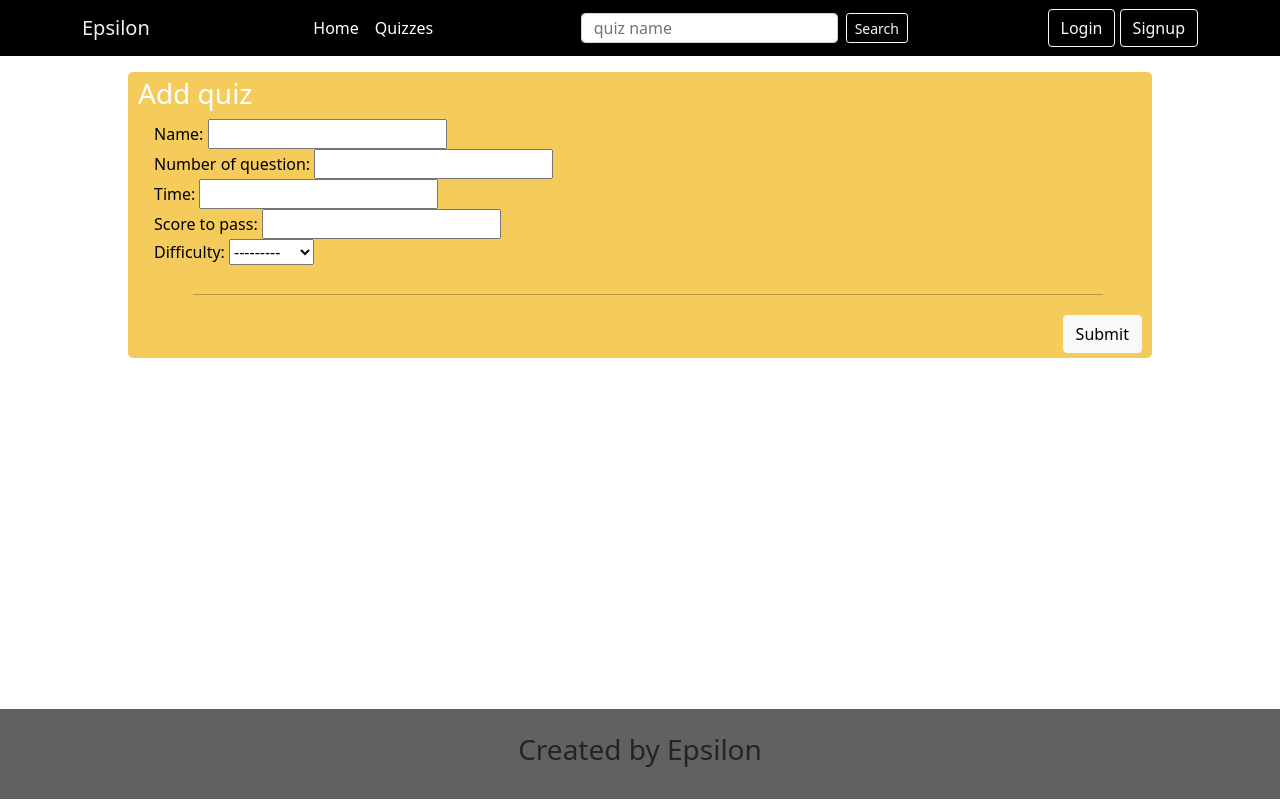
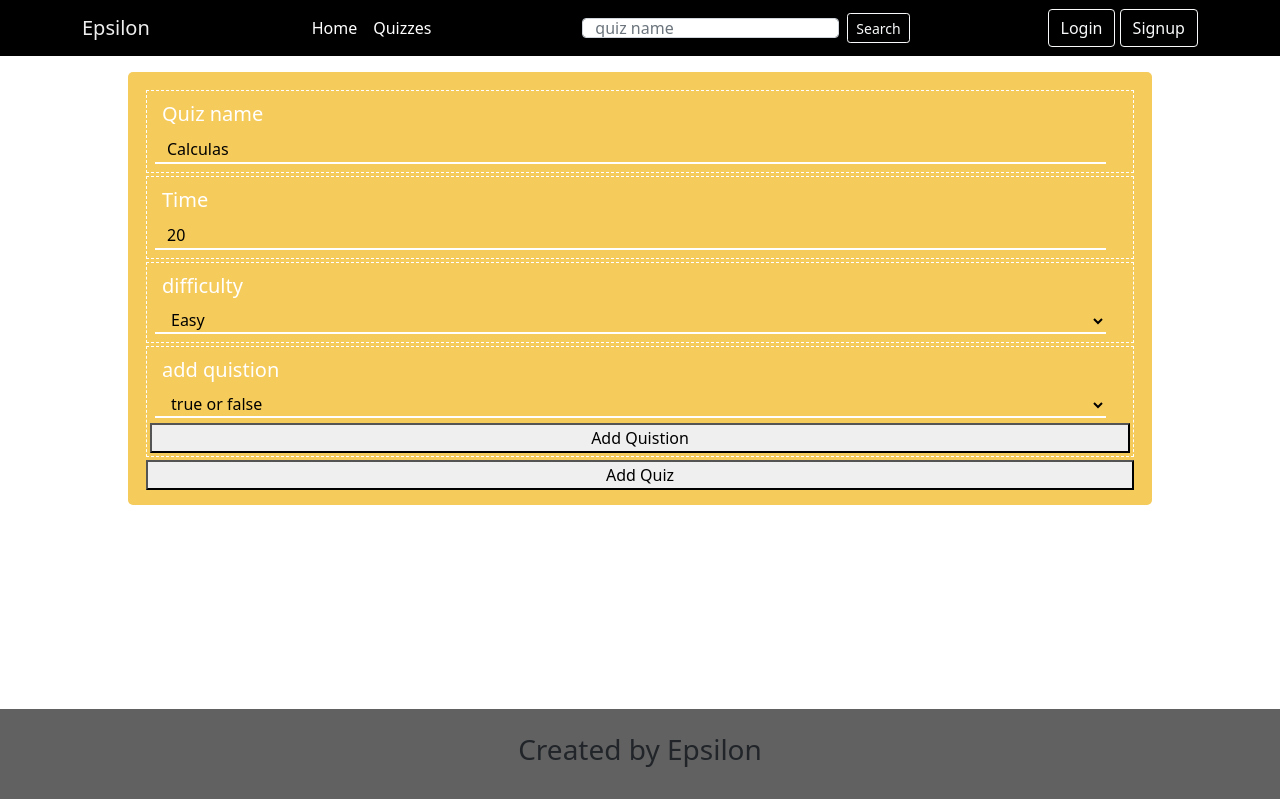
Before and after one commit to x3bodee/Quiz-project, a Django app: page /addquiz/ in a window 1280 px wide. Run offline with Django 3.2, Linux system fonts and the light colour scheme.

Commit message:
finished the front end of add quiz with questions

```diff
--- /dev/null
+++ b/quiz/static/css/newquiz.css
@@ -0,0 +1,80 @@
+.content{
+    max-width: 80%;
+    padding: 15px 20px;
+    background-color: #F5CB5C;
+    text-align: left;
+    border-radius: 5px;
+    color: white;
+}
+
+#addQuizForm{
+    display: flex;
+    flex-direction: column;
+    padding: 0px 10px;
+}
+
+.row{
+    margin-top: 3px;
+
+}
+
+.row>*{
+    flex-shrink: 0;
+    width: 97%;
+    max-width: none;
+}
+
+.borderr{
+    border: 1px dashed white;
+    padding: 3px;
+}
+
+.btn-add{
+    margin-top: 3px;
+}
+
+.btnn{
+    width: 100%;
+}
+
+label{
+    color: white;
+    font-size: 20px;
+    font-weight: 500;
+    margin-bottom: 2px;
+    padding: 5px 5px;
+}
+
+input ,select{
+    border: none;
+    border-bottom: 2px solid white;
+    background-color: #f5cc5c;
+    width: 100%;
+    margin: 5px;
+    color: white;
+
+  }
+
+input:focus ,select:focus{
+    border: none;
+    outline: none;
+    border-bottom: 2px solid black;
+    color: white;
+  }
+
+  ::placeholder { /* Chrome, Firefox, Opera, Safari 10.1+ */
+    color: black;
+    opacity: 1; /* Firefox */
+  }
+
+  :-ms-input-placeholder { /* Internet Explorer 10-11 */
+    color: black;
+  }
+
+  ::-ms-input-placeholder { /* Microsoft Edge */
+    color: black;
+  }
+
+  select, option{
+      color: black;
+  }
--- /dev/null
+++ b/quiz/static/js/addquistion.js
@@ -0,0 +1,117 @@
+var q=0
+
+function addQuestion(){
+    console.log("add new question feild")
+
+    let selected = document.getElementById("selectType")
+    let val = selected.options[selected.selectedIndex].value;
+    console.log(val)
+    var adddiv = document.getElementById("add");
+    var addQuizForm = document.getElementById("addQuizForm");
+
+    // create row
+    // add qustion label
+    // add input for the qusition
+    let div=document.createElement('div')
+    div.setAttribute("value","0")
+    let label=document.createElement('label')
+    let inpput=document.createElement('input')
+    div.className='row borderr'
+    label.innerText="question"
+    inpput.type="text"
+    inpput.placeholder="Enter the question"
+    q++
+    inpput.id="qustion"+q
+    div.id="q"+q
+    // div.classList.("borderr");
+
+    // create answer for t or f and mcq
+    let label2=document.createElement('label')
+    let answer=document.createElement('input')
+    let select=document.createElement('select')
+
+    label2.innerText="Answer"
+
+    if (val == "true") {
+        // create  answer for T or F
+        let tr=document.createElement('option')
+        let fa=document.createElement('option')
+        tr.value = true
+        tr.text="true"
+        fa.value = false
+        fa.text="false"
+        select.id="q"+q+"-answer"
+        select.appendChild(tr)
+        select.appendChild(fa)
+    }else{
+    // create  answer for mcq
+    answer.type="text"
+    answer.placeholder="Enter the Answer"
+    answer.id="q"+q+"-answer"
+    }
+
+    // create button add choice
+    // create button delete choice
+    let add_choice=document.createElement('button')
+    add_choice.setAttribute("onclick","addChoice(this)");
+    add_choice.id="addch"
+    add_choice.type="button"
+    add_choice.innerText="Add Choice"
+    add_choice.classList.add("btn-add")
+
+
+    let delete_choice=document.createElement('button')
+    delete_choice.id="delete"
+    delete_choice.type="button"
+    delete_choice.innerText="Delete Choice"
+    delete_choice.classList.add("btn-add")
+
+    let delete_question=document.createElement('button')
+    delete_question.id="delete"
+    delete_question.type="button"
+    delete_question.innerText="Delete Question"
+    delete_question.classList.add("btn-add")
+
+    if (val == "true") {
+        console.log("inside")
+        div.appendChild(label)
+        div.appendChild(inpput)
+        div.appendChild(label2)
+        div.appendChild(select)
+        div.appendChild(delete_question)
+    }else{
+        div.appendChild(label)
+        div.appendChild(inpput)
+        div.appendChild(label2)
+        div.appendChild(answer)
+        div.appendChild(add_choice)
+        div.appendChild(delete_choice)
+        div.appendChild(delete_question)
+    }
+
+    addQuizForm.insertBefore(div,adddiv);
+
+}
+
+/* <input class="form-check-input" type="radio" name="exampleRadios" id="exampleRadios2" value="option2">
+<label class="form-check-label" for="exampleRadios2">
+    Second default radio jkdkjsdjksd jksdjkjksdjksdjkjksd
+</label> */
+
+let addChoice = function addChoicee(e){
+    console.log("add new choice feild")
+    let parent = e.parentNode
+    let addch = parent.querySelector("#addch")
+    value = parseInt(parent.getAttribute('value'))
+    value++
+    console.log(value)
+    parent.setAttribute("value",""+value)
+    // create choice
+    let inpput=document.createElement('input')
+    inpput.type="text"
+    inpput.className="ch"
+    inpput.placeholder="Enter the choice"
+
+    parent.insertBefore(inpput,addch);
+    // console.log(e.parentNode.id)
+}
--- a/quiz/templates/quiz/addquiz.html
+++ b/quiz/templates/quiz/addquiz.html
@@ -53,7 +53,7 @@
 
                                     <label class="required" for="id_name">Name:</label>
 
-                                    <input type="text" name="name" class="vTextField" maxlength="150" required=""
+                                    <input type="text" name="name" class="vTextField" maxlength="150" required
                                         id="id_name">
 
 
--- /dev/null
+++ b/quiz/templates/quiz/newquiz.html
@@ -0,0 +1,58 @@
+{% extends 'base.html' %}
+{% load static %}
+{% block content %}
+<head>
+    <link rel="stylesheet" href="{% static 'css/newquiz.css' %}">
+</head>
+
+<div class="container content mt-3">
+    <form id="addQuizForm" method="POST">
+        <input type="hidden" name="csrfmiddlewaretoken" value="">
+        <div class="row borderr">
+            <label for="">Quiz name</label>
+            <input type="text" name="name" placeholder="Calculas">
+        </div>
+        <div class="row borderr">
+            <label for="">Time</label>
+            <input type="number" min="1" name="time" placeholder="20">
+        </div>
+        <div class="row borderr">
+            <label for="">difficulty</label>
+            <select name="difficulty" >
+                <option value="easy">Easy</option>
+                <option value="medium">Medium</option>
+                <option value="hard">Hard</option>
+            </select>
+        </div>
+
+
+        <!-- <div id="q0" class="row">
+            <label for="">Quistion</label>
+            <input type="text" name="q0" placeholder="1 + 1 ?">
+            <label id="choice-1-1" for="">add choice</label>
+            <button onclick="addChoice()" id="addch" type="button">Add Choice</button>
+            <button onclick="deleteChoice()" id="delete" type="button">delete Choice</button>
+        </div> -->
+
+        <div id="add" class="row borderr">
+            <label for="">add quistion</label>
+            <select name="type" id="selectType">
+                <option value="true">true or false</option>
+                <option value="false">MCQ</option>
+            </select>
+            <button onclick="addQuestion()" class="btnn" id="addqu" type="button">Add Quistion</button>
+        </div>
+        <div id="submit" class="row">
+            <button class="btnn" type="submit">Add Quiz</button>
+        </div>
+    </form>
+</div>
+
+<div style="color: white;">
+    s
+</div>
+
+
+<script src="{% static 'js/addquistion.js' %}"></script>
+
+{% endblock %}
--- a/quiz/views.py
+++ b/quiz/views.py
@@ -96,7 +96,7 @@ def save_quiz_view(request,pk):
 
 def addquiz(request):
 
-    return  render(request,'quiz/addQuiz.html' , {})
+    return  render(request,'quiz/newquiz.html' , {})
 
 def addquestion(request):
 
```
Also changed, not shown: db.sqlite3, 1 other file.
